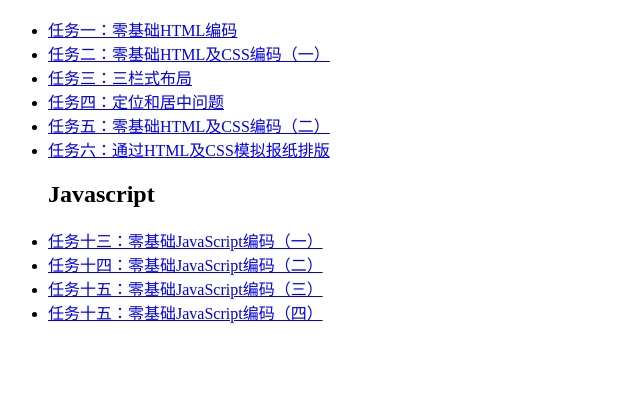
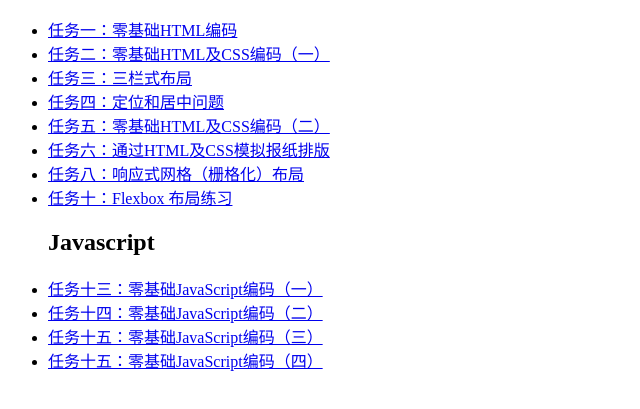
Before and after one commit to ysyszrj/ysyszrj.github.io, a plain HTML site: page ife/my_ife_tasks.html in a window 1280 px wide. Shown: the part 119-528 px from the top of the page, without its empty margins (0-640 px from the left). Drawn offline with Linux system fonts and the light colour scheme.

Commit message:
更新主页

```diff
--- a/ife/my_ife_tasks.html
+++ b/ife/my_ife_tasks.html
@@ -27,6 +27,12 @@
         <li>
             <a href="html&css/task6/index.html">任务六：通过HTML及CSS模拟报纸排版</a>
         </li>
+        <li>
+            <a href="html&css/task8/index.html">任务八：响应式网格（栅格化）布局</a>
+        </li>
+        <li>
+            <a href="html&css/task10/index.html">任务十：Flexbox 布局练习</a>
+        </li>
     </ul>
     <ul>
         <h2>Javascript</h2>
```
